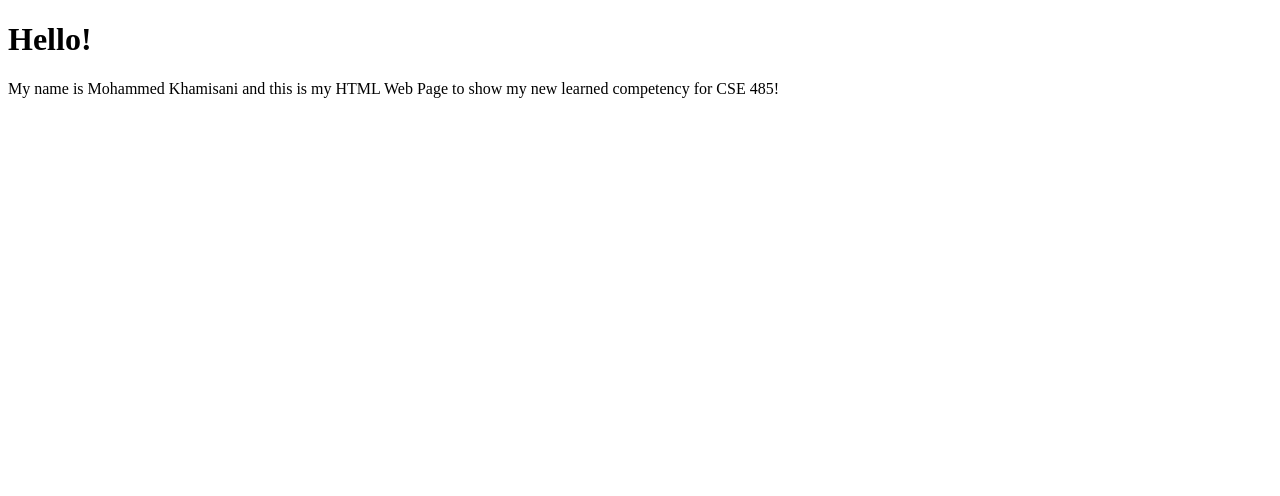
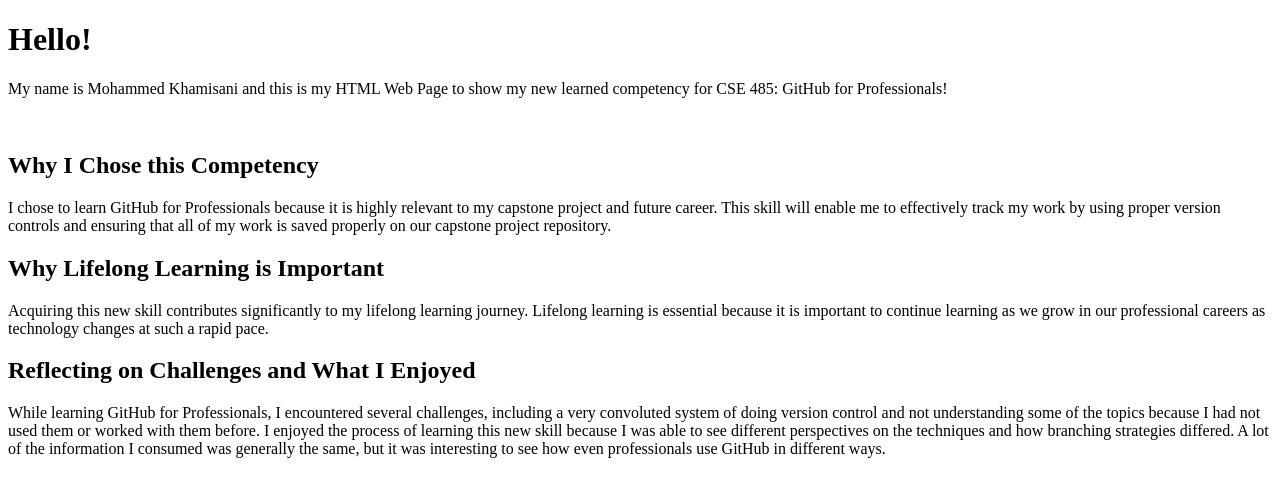
Before and after one commit to mkhamisani4/cse485hw, a plain HTML site: page index.html in a window 1280 px wide. Drawn offline with Linux system fonts and the light colour scheme.

Commit message:
information about the competency, learning, reflections
In this commit, I am adding information to the web page regarding why I chose this competency, why lifelong learning is important, and what were some of the challenges and things I enjoyed throughout the process

```diff
--- a/index.html
+++ b/index.html
@@ -7,6 +7,17 @@
 </head>
 <body>
     <h1>Hello!</h1>
-    <p>My name is Mohammed Khamisani and this is my HTML Web Page to show my new learned competency for CSE 485!</p>
+    <p>My name is Mohammed Khamisani and this is my HTML Web Page to show my new learned competency for CSE 485: GitHub for Professionals!</p>
+
+    <br>
+
+    <h2>Why I Chose this Competency</h2>
+    <p>I chose to learn GitHub for Professionals because it is highly relevant to my capstone project and future career. This skill will enable me to effectively track my work by using proper version controls and ensuring that all of my work is saved properly on our capstone project repository.</p>
+
+    <h2>Why Lifelong Learning is Important</h2>
+    <p>Acquiring this new skill contributes significantly to my lifelong learning journey. Lifelong learning is essential because it is important to continue learning as we grow in our professional careers as technology changes at such a rapid pace.</p>
+
+    <h2>Reflecting on Challenges and What I Enjoyed</h2>
+    <p>While learning GitHub for Professionals, I encountered several challenges, including a very convoluted system of doing version control and not understanding some of the topics because I had not used them or worked with them before. I enjoyed the process of learning this new skill because I was able to see different perspectives on the techniques and how branching strategies differed. A lot of the information I consumed was generally the same, but it was interesting to see how even professionals use GitHub in different ways.</p>
 </body>
 </html>
```
